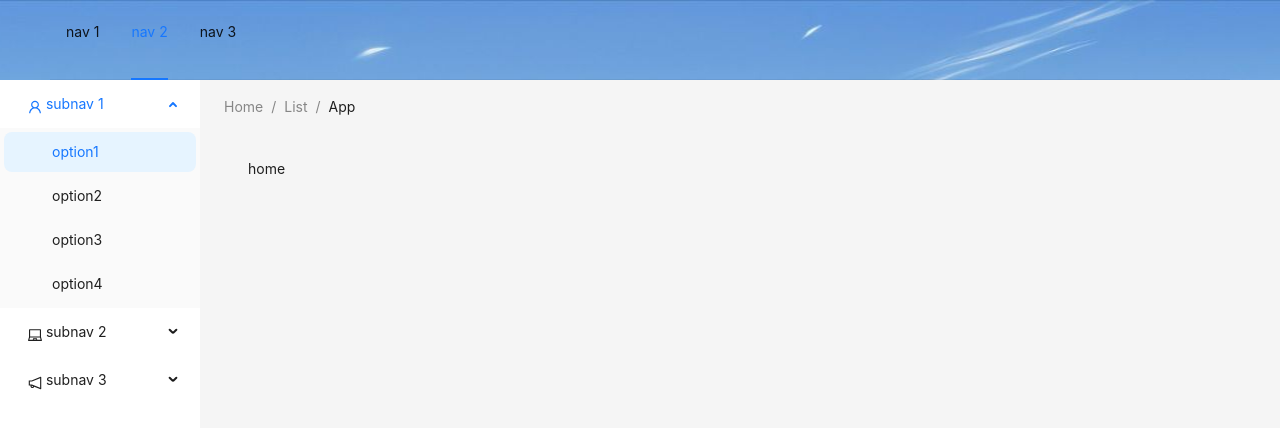
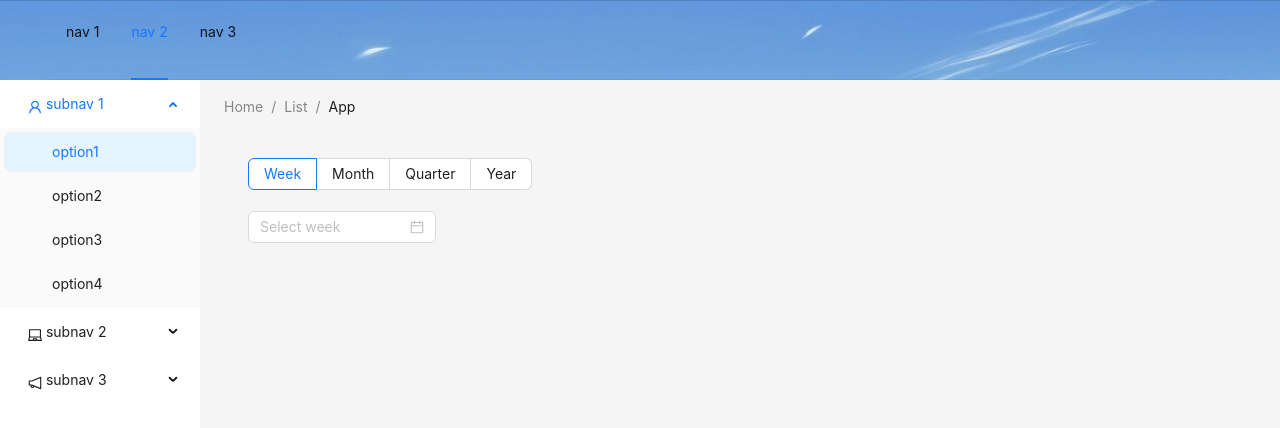
Before and after one commit to AnhThu0503/TTTT_project, a Vue app: page / in a window 1280 px wide. Shown: the top 428 px of the page. Built offline with nearby package versions, Linux system fonts and the light colour scheme.

Commit message:
18062024

```diff
--- a/src/views/HomeView.vue
+++ b/src/views/HomeView.vue
@@ -1,7 +1,81 @@
-<script setup lang="ts"></script>
+<script lang="ts" setup>
+import { ref, watch } from 'vue'
+import type { Dayjs } from 'dayjs'
+import dayjs from 'dayjs'
+import customParseFormat from 'dayjs/plugin/customParseFormat'
+import isSameOrAfter from 'dayjs/plugin/isSameOrAfter'
+import isSameOrBefore from 'dayjs/plugin/isSameOrBefore'
+import weekday from 'dayjs/plugin/weekday'
+import quarterOfYear from 'dayjs/plugin/quarterOfYear'
+dayjs.extend(customParseFormat)
+dayjs.extend(isSameOrAfter)
+dayjs.extend(isSameOrBefore)
+dayjs.extend(weekday)
+dayjs.extend(quarterOfYear)
+
+const data = ref<Dayjs | null>(null)
+const picker = ref<'week' | 'month' | 'quarter' | 'year'>('week')
+const startDate = ref()
+const endDate = ref()
+const handleDateChange = (value: Dayjs) => {
+  data.value = value
+  if (data.value) {
+    switch (picker.value) {
+      case 'week':
+        startDate.value = dayjs(data.value).startOf('week')
+        endDate.value = dayjs(data.value).endOf('week')
+        console.log('Start of week:', startDate.value.format('YYYY-MM-DD'))
+        console.log('End of week:', endDate.value.format('YYYY-MM-DD'))
+        break
+      case 'month':
+        startDate.value = dayjs(data.value).startOf('month')
+        endDate.value = dayjs(data.value).endOf('month')
+        console.log('Start of month:', startDate.value.format('YYYY-MM-DD'))
+        console.log('End of month:', endDate.value.format('YYYY-MM-DD'))
+        break
+      case 'quarter':
+        startDate.value = dayjs(data.value).startOf('quarter')
+        endDate.value = dayjs(data.value).endOf('quarter')
+        console.log('Start of quarter:', startDate.value.format('YYYY-MM-DD'))
+        console.log('End of quarter:', endDate.value.format('YYYY-MM-DD'))
+        break
+      case 'year':
+        startDate.value = dayjs(data.value).startOf('year')
+        endDate.value = dayjs(data.value).endOf('year')
+        console.log('Start of year:', startDate.value.format('YYYY-MM-DD'))
+        console.log('End of year:', endDate.value.format('YYYY-MM-DD'))
+        break
+      default:
+        console.log('data', dayjs(data.value).format('YYYY-MM-DD'))
+    }
+  }
+}
+
+// Watch picker changes to handle specific cases
+watch(picker, (newPicker) => {
+  if (data.value) {
+    handleDateChange(data.value)
+  }
+})
+</script>
 
 <template>
-  <main>
-    <div>home</div>
-  </main>
+  <!-- SELECT SUM(t.transactionAmount) AS totalAmount
+FROM transaction t
+JOIN category c ON t.categoryID = c.categoryID
+WHERE t.userID = 23
+  AND t.isDeleted = 0
+  AND c.categoryType = 0
+  AND t.transactionDate BETWEEN '2024-06-11' AND '2024-06-18'; -->
+  <a-radio-group v-model:value="picker">
+    <a-radio-button value="week">Week</a-radio-button>
+    <a-radio-button value="month">Month</a-radio-button>
+    <a-radio-button value="quarter">Quarter</a-radio-button>
+    <a-radio-button value="year">Year</a-radio-button>
+  </a-radio-group>
+  <br />
+  <br />
+  <a-space direction="vertical" :size="12">
+    <a-date-picker v-model:value="data" :picker="picker" @change="handleDateChange" />
+  </a-space>
 </template>
```
Also changed, not shown: src/assets/Transaction.png (added).
